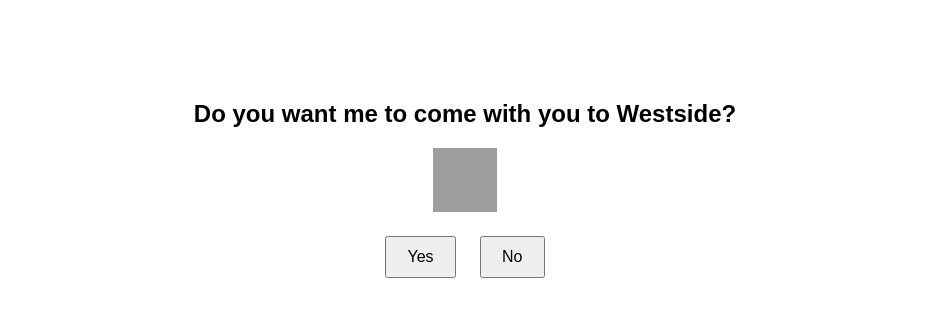
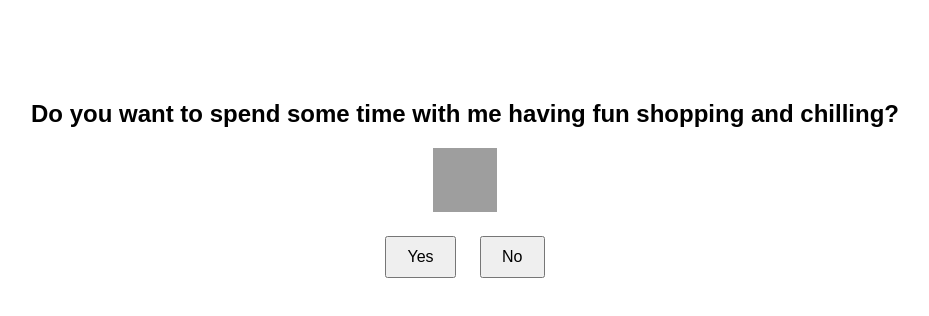
Before and after one commit to ChinmayK0607/ChinmayK0607.github.io, a plain HTML site: page index.html in a window 1280 px wide. Shown: the whole page, without its empty margins (175-1104 px from the left). Drawn offline with nearby package versions, Linux system fonts and the light colour scheme; grey boxes are pictures that could not be loaded.

Commit message:
Update index.html

```diff
--- a/index.html
+++ b/index.html
@@ -27,7 +27,7 @@
 </head>
 <body>
     <div class="container">
-        <h2>Do you want me to come with you to Westside?</h2>
+        <h2>Do you want to spend some time with me having fun shopping and chilling?</h2>
         <div class="image-container">
             <a href="https://emoji.gg/emoji/8964-monkathink">
                 <img src="https://cdn3.emoji.gg/emojis/8964-monkathink.png" width="64px" height="64px" alt="monkaThink">
```
